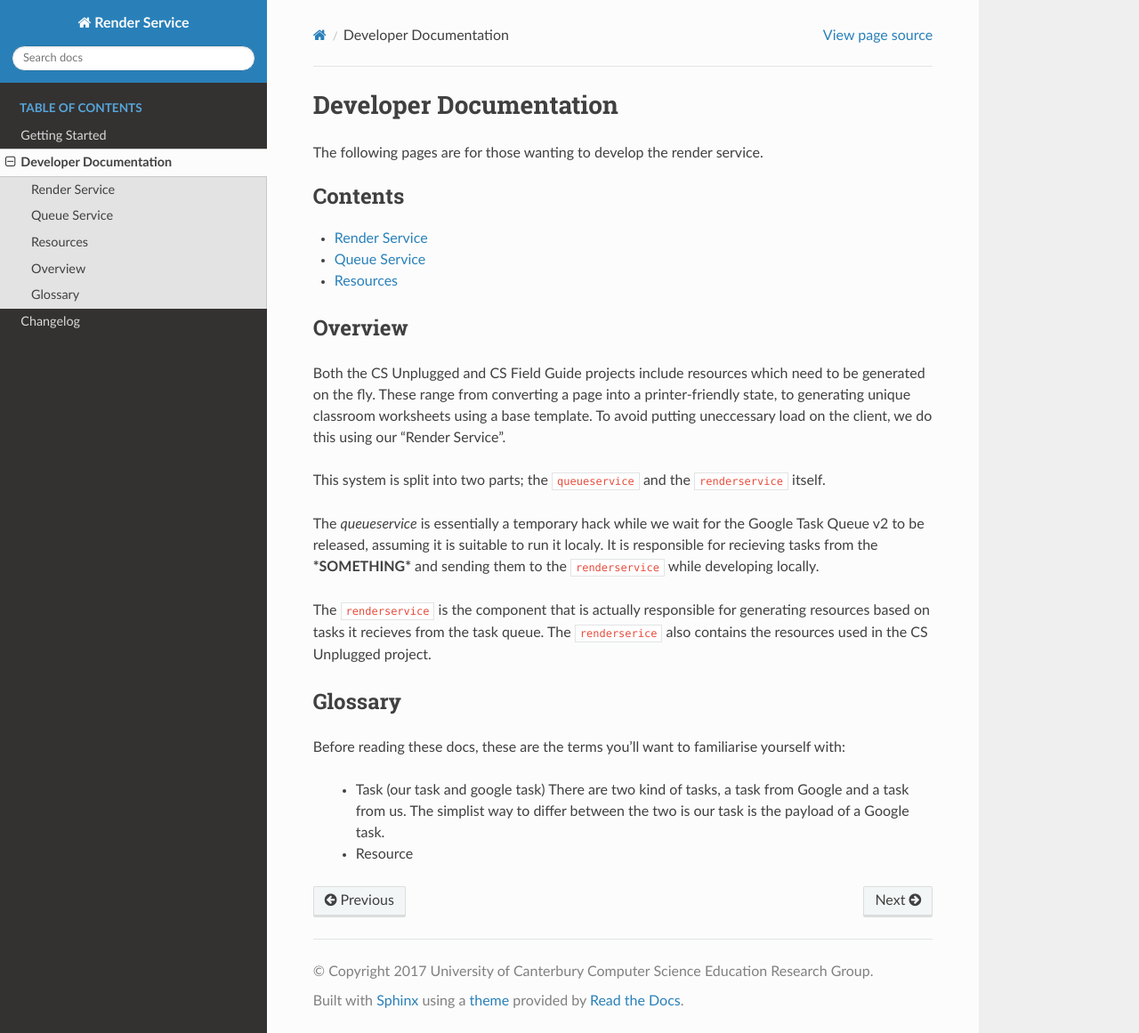
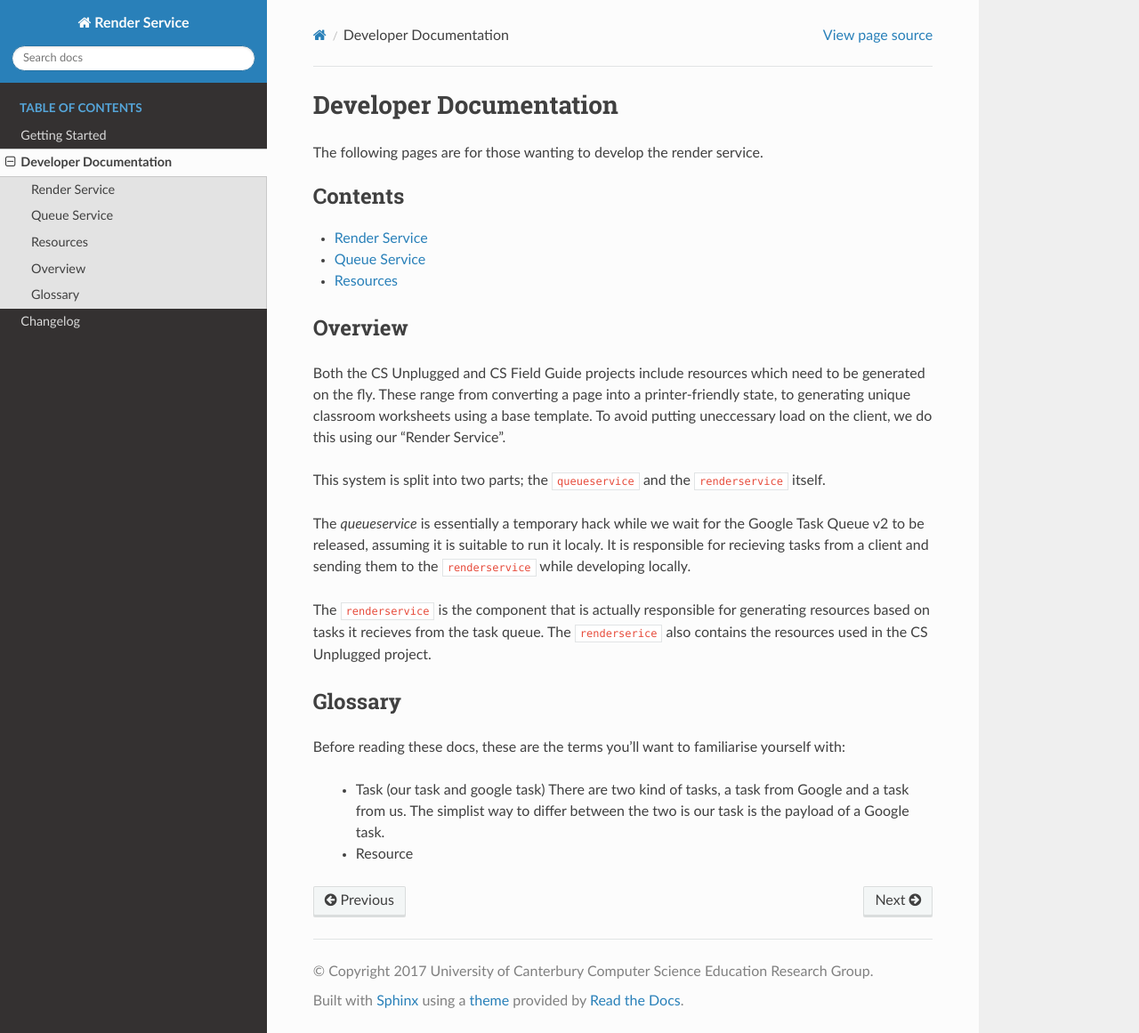
Before and after one commit to uccser/render, a Sphinx documentation site: the page built from docs/source/developer/index.rst, in a window 1280 px wide and 1161 px high. Shown: the whole window at 89% size. Built offline with Sphinx 7.4.7 and the Read the Docs theme 2.0.0, drawn with Linux system fonts in a browser that asks for light colours; the version number could not be read and is left out.

Commit message:
Fixed up incomplete sentence

```diff
--- a/docs/source/developer/index.rst
+++ b/docs/source/developer/index.rst
@@ -22,7 +22,7 @@ To avoid putting uneccessary load on the client, we do this using our "Render Se
 This system is split into two parts; the ``queueservice`` and the ``renderservice`` itself.
 
 The `queueservice` is essentially a temporary hack while we wait for the Google Task Queue v2 to be released, assuming it is suitable to run it localy.
-It is responsible for recieving tasks from the ***SOMETHING*** and sending them to the ``renderservice`` while developing locally.
+It is responsible for recieving tasks from a client and sending them to the ``renderservice`` while developing locally.
 
 The ``renderservice`` is the component that is actually responsible for generating resources based on tasks it recieves from the task queue.
 The ``renderserice`` also contains the resources used in the CS Unplugged project.
```
